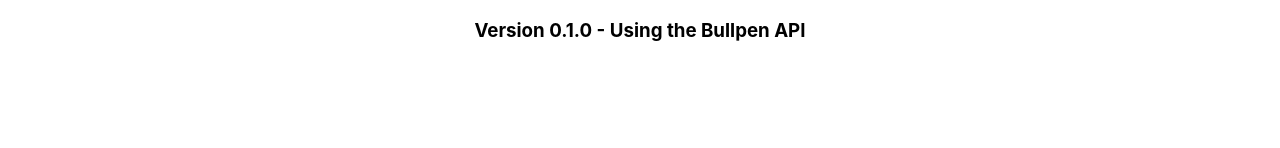
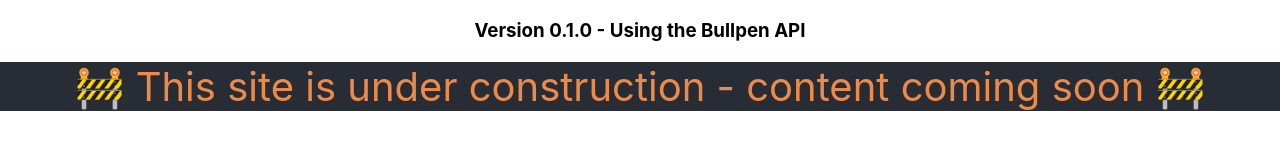
Before and after one commit to ArchILLtect/the-bullpen-report, a React (Create React App) app: page / in a window 1280 px wide. Shown: the part 763-911 px from the top of the page. Before the commit the page ends 824 px from the top, so only its background shows below. Built offline with nearby package versions, Linux system fonts and the light colour scheme.

Commit message:
Add under construction disclaimer

```diff
--- a/src/App.css
+++ b/src/App.css
@@ -41,3 +41,10 @@
   width: 850px;
   margin-top: 10px;
 }
+
+.underConstruction {
+  font-size: 40px;
+  color: #ec8a49;
+  background-color: #282c34;
+  margin-top: 20px;
+}
--- a/src/App.js
+++ b/src/App.js
@@ -7,6 +7,8 @@
             <h1>Welcome to The Bullpen Report</h1>
             <h2>Created by Nick Hanson - Built with React</h2>
             <h3>Version 0.1.0 - Using the Bullpen API</h3>
+
+            <p class="underConstruction">🚧 This site is under construction - content coming soon 🚧</p>
         </div>
     );
 }
```
